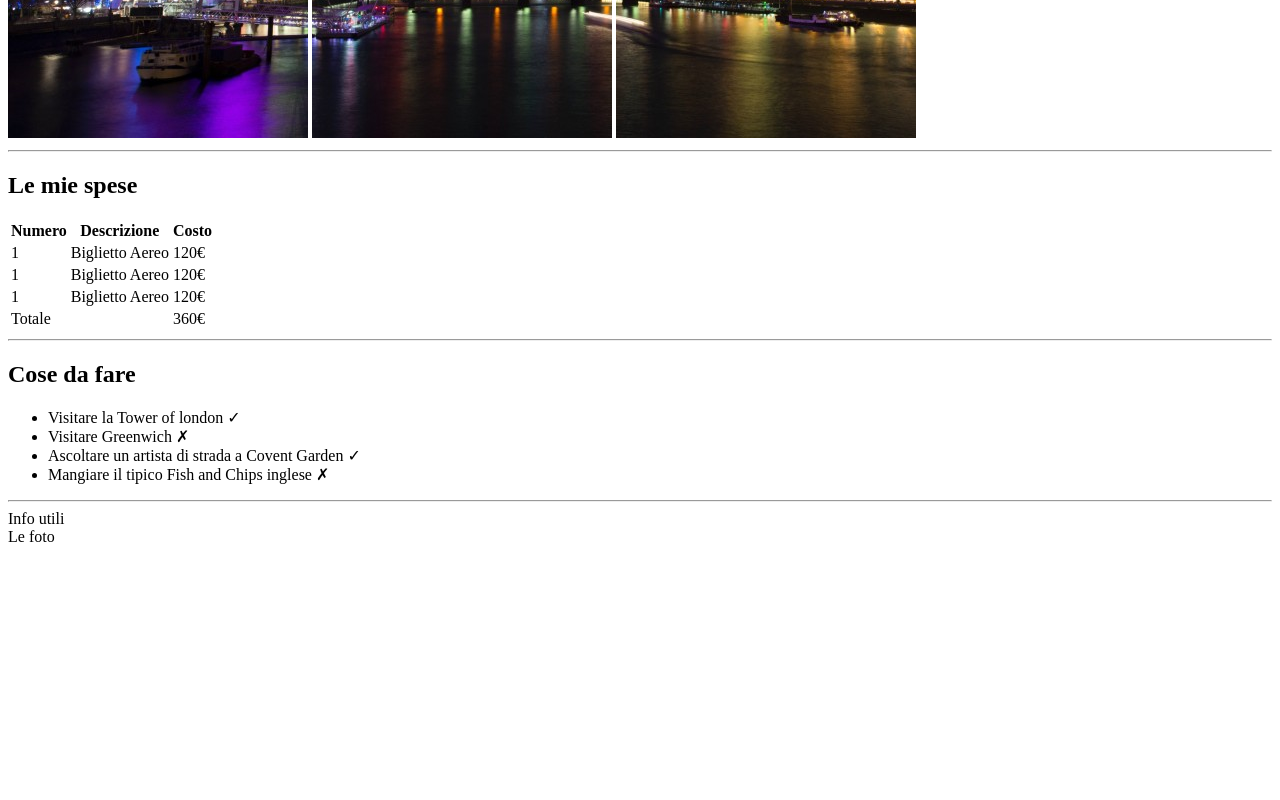
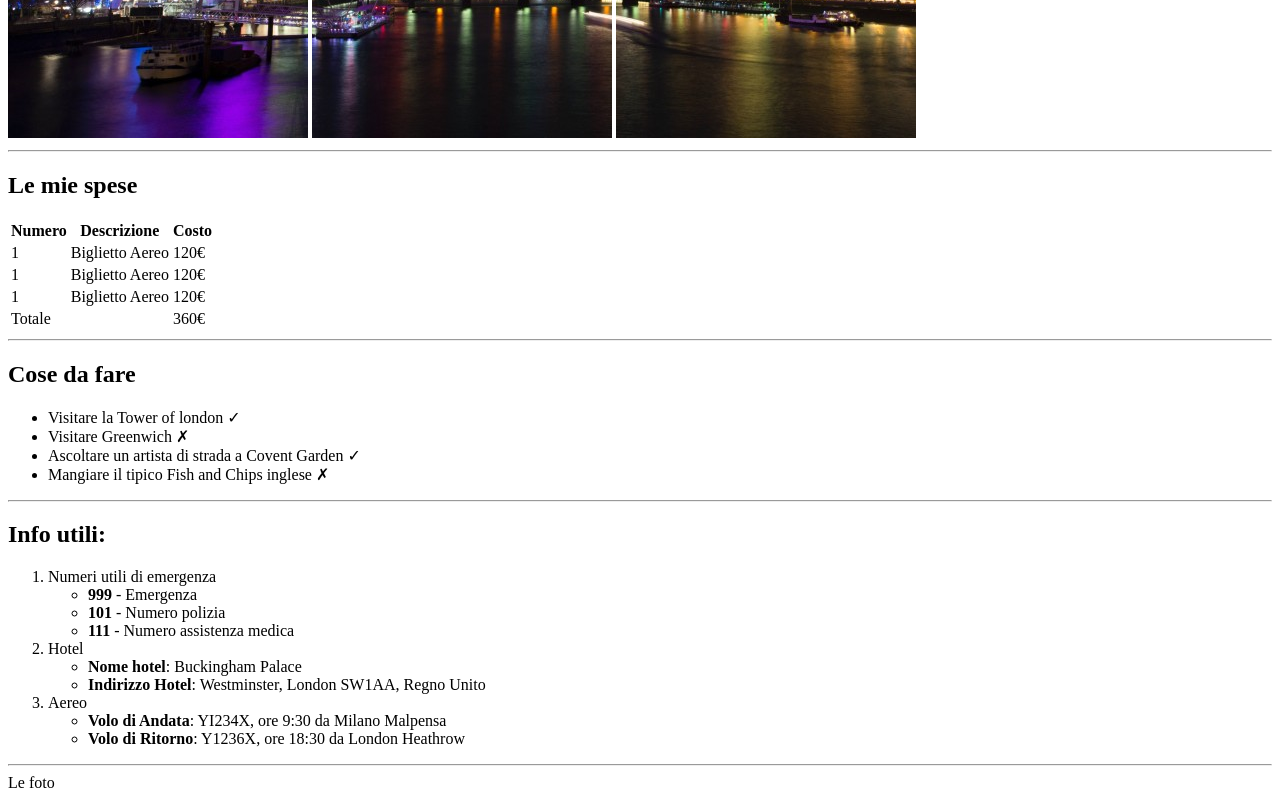
Before and after one commit to DanieleCascio-dev/html-london-trip, a plain HTML site: page index.html in a window 1280 px wide. Shown: the part 542-1342 px from the top of the page. Before the commit the page ends 1096 px from the top, so only its background shows below. Drawn offline with Linux system fonts and the light colour scheme.

Commit message:
add: info_utili_section

```diff
--- a/index.html
+++ b/index.html
@@ -83,7 +83,43 @@
       <!-- /section cose da fare -->
 
       <!-- section Info utili -->
-      <section>Info utili</section>
+      <section>
+        <h2>Info utili:</h2>
+        <ol>
+          <li>
+            Numeri utili di emergenza
+            <ul>
+              <li><strong>999</strong> - Emergenza</li>
+              <li><strong>101</strong> - Numero polizia</li>
+              <li><strong>111</strong> - Numero assistenza medica</li>
+            </ul>
+          </li>
+          <li>
+            Hotel
+            <ul>
+              <li><strong>Nome hotel</strong>: Buckingham Palace</li>
+              <li>
+                <strong>Indirizzo Hotel</strong>: Westminster, London SW1AA,
+                Regno Unito
+              </li>
+            </ul>
+          </li>
+          <li>
+            Aereo
+            <ul>
+              <li>
+                <strong>Volo di Andata</strong>: YI234X, ore 9:30 da Milano
+                Malpensa
+              </li>
+              <li>
+                <strong>Volo di Ritorno</strong>: Y1236X, ore 18:30 da London
+                Heathrow
+              </li>
+            </ul>
+          </li>
+        </ol>
+        <hr />
+      </section>
       <!-- /section Info utili -->
 
       <!-- section Le foto -->
```
